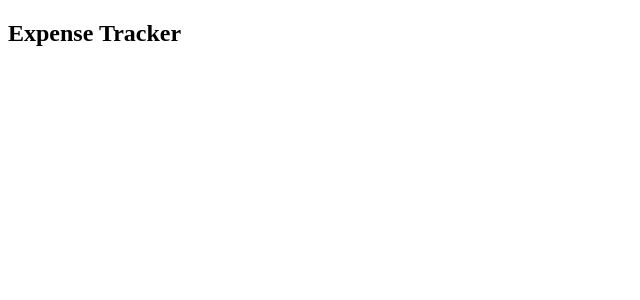
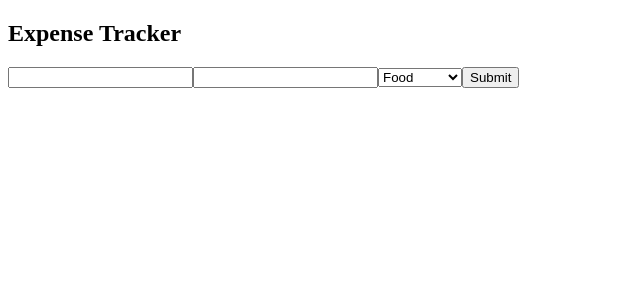
Before and after one commit to rahulrameshm0/React-Projects, a React (Vite) app in the folder budget-tracker/: page / in a window 1280 px wide. Shown: the top 300 px of the page, without its empty margins (0-640 px from the left). Built offline with nearby package versions, Linux system fonts and the light colour scheme.

Commit message:
created new project in react

```diff
--- a/budget-tracker/src/App.jsx
+++ b/budget-tracker/src/App.jsx
@@ -1,10 +1,12 @@
 import { useState } from "react";
 import { BudgetTracker } from "./BudgetTracker";
+import { ExpenseForm } from "./ExpenseForm";
 
 function App() {
 
   return <>
     <BudgetTracker/>
+    <ExpenseForm/>
 
   </>;
 }
--- a/budget-tracker/src/ExpenseForm.jsx
+++ b/budget-tracker/src/ExpenseForm.jsx
@@ -0,0 +1,41 @@
+import { useState } from "react";
+
+// Creating am expense form like name, item, category and amount
+export const ExpenseForm = () => {
+  const [name, setName] = useState("");
+  const [amount, setAmount] = useState(0);
+  const [category, setCategory] = useState("");
+
+  const handleNameChange = (event) => {
+    setName(event.target.value);
+  };
+
+  const handleAmountChange = (event) => {
+    setAmount(event.target.value);
+  };
+
+  const handleCategory = (event) => {
+    setCategory(event.target.value);
+  };
+  console.log(`Name: ${name}, Amount: ${amount}, Category: ${category}`)
+
+  return (
+    <div>
+      <form action="">
+        <input type="text" name="name" id="name" onChange={handleNameChange} />
+        <input
+          type="number"
+          name="amount"
+          id="amount"
+          onChange={handleAmountChange}
+        />
+        <select name="" id="" onChange={handleCategory}>
+          <option value="Food">Food</option>
+          <option value="Books">Books</option>
+          <option value="Vegitables">Vegitables</option>
+        </select>
+        <button className="add-btn">Submit</button>
+      </form>
+    </div>
+  );
+};
```
Also changed, not shown: budget-tracker/src/BudgetTracker.jsx (line endings or trailing spaces).
